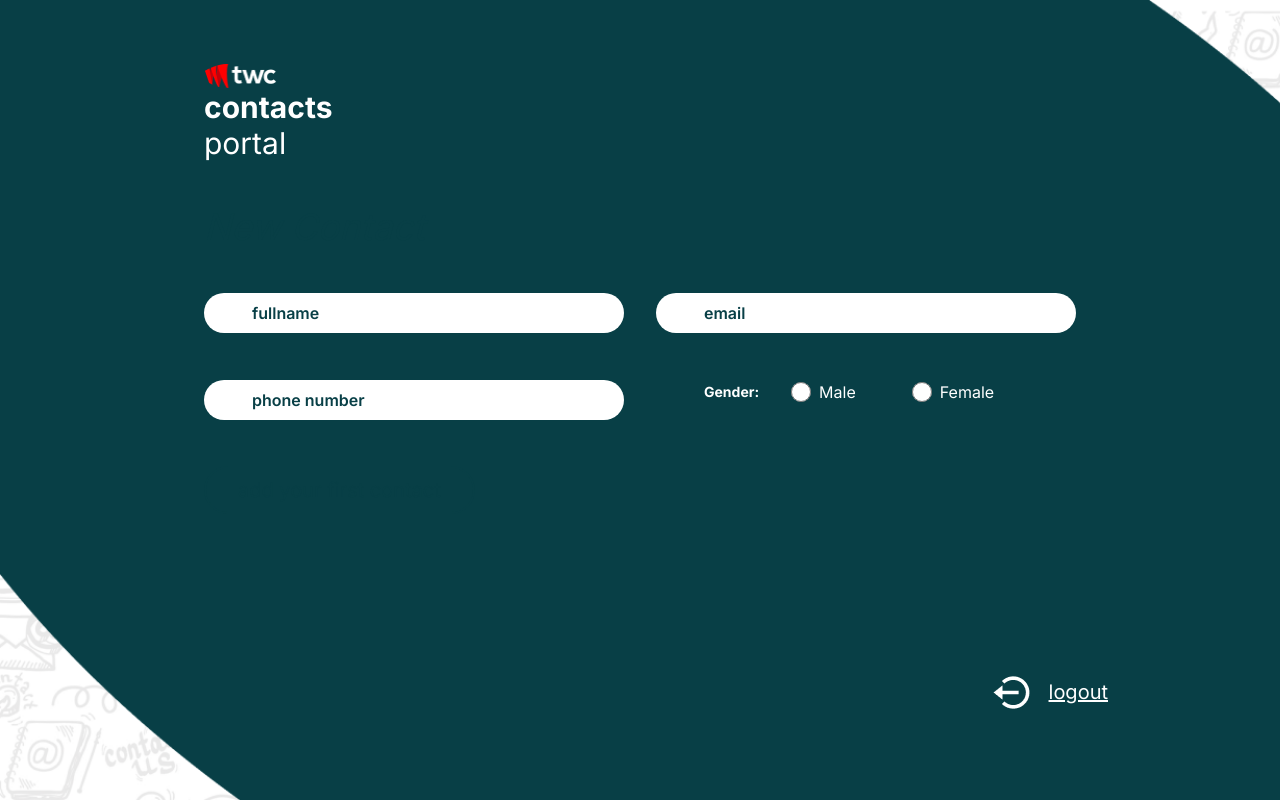
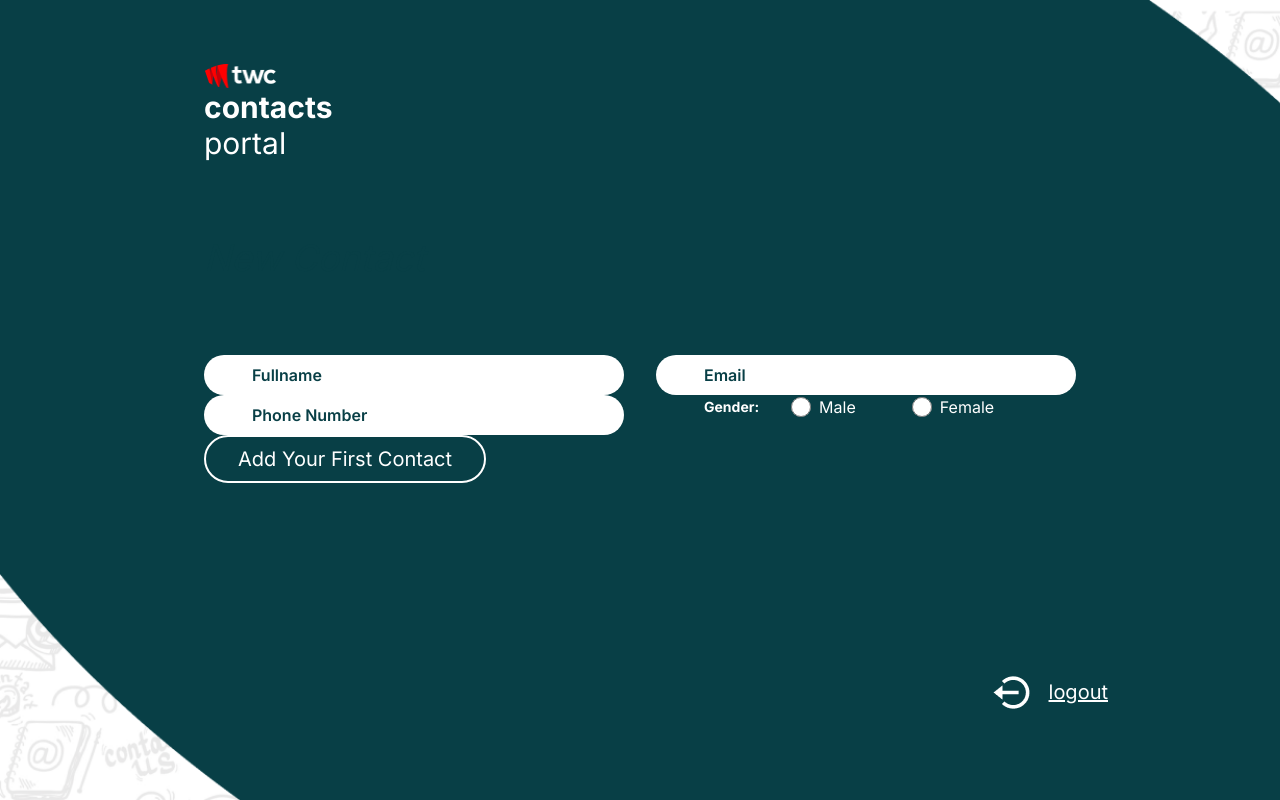
Before and after one commit to dasunwickr/twc-test-nextweb, a Next.js app: page /contact/new in a window 1280 px wide. Built offline with nearby package versions, Linux system fonts and the light colour scheme.

Commit message:
add new contact

```diff
--- a/package.json
+++ b/package.json
@@ -9,6 +9,7 @@
     "lint": "next lint"
   },
   "dependencies": {
+    "@iconify/icons-mdi": "^1.2.48",
     "@tanstack/react-query": "^5.49.2",
     "axios": "^1.7.2",
     "next": "14.2.4",
--- a/src/app/contact/new/page.tsx
+++ b/src/app/contact/new/page.tsx
@@ -1,31 +1,98 @@
-const NewContactsPage = () => {
+"use client"
+import React, { useState } from 'react';
+import { axiosInstance } from '@/util/axiosInstance';
+
+const NewContactsPage: React.FC = () => {
+    const [fullname, setFullname] = useState<string>('');
+    const [email, setEmail] = useState<string>('');
+    const [phoneNumber, setPhoneNumber] = useState<string>('');
+    const [gender, setGender] = useState<string>('');
+
+    const handleSubmit = async (e: React.FormEvent<HTMLFormElement>) => {
+        e.preventDefault();
+
+        try {
+            const response = await axiosInstance.post('/contact', {
+                name: fullname,
+                email,
+                phoneNumber,
+                gender
+            });
+
+            console.log('Contact added:', response.data);
+            setFullname('');
+            setEmail('');
+            setPhoneNumber('');
+            setGender('');
+        } catch (error) {
+            console.error('Error adding contact:', error);
+        }
+    };
+
     return (
         <div className="flex flex-col justify-evenly h-[400px] text-green text-bold">
-            <div className="text-4xl font-normal italic" >New Contact</div>
+            <div className="text-4xl font-normal italic">New Contact</div>
+            <form onSubmit={handleSubmit}>
                 <div className="flex gap-8">
-                <input type="text" placeholder="fullname" className="flex-1 rounded-full py-2 px-12 text-green-800" />
-                <input type="text" placeholder="email" className="flex-1 rounded-full py-2 px-12 text-green-800" />
+                    <input
+                        type="text"
+                        placeholder="Fullname"
+                        className="flex-1 rounded-full py-2 px-12 text-green-800"
+                        value={fullname}
+                        onChange={(e) => setFullname(e.target.value)}
+                    />
+                    <input
+                        type="text"
+                        placeholder="Email"
+                        className="flex-1 rounded-full py-2 px-12 text-green-800"
+                        value={email}
+                        onChange={(e) => setEmail(e.target.value)}
+                    />
                 </div>
                 <div className="flex gap-8">
-                <input type="text" placeholder="phone number" className="flex-1 rounded-full py-2 px-12 text-green-800" />
-                <div className="flex-1 px-12 ">
+                    <input
+                        type="text"
+                        placeholder="Phone Number"
+                        className="flex-1 rounded-full py-2 px-12 text-green-800"
+                        value={phoneNumber}
+                        onChange={(e) => setPhoneNumber(e.target.value)}
+                    />
+                    <div className="flex-1 px-12">
                         <div className="flex gap-8 items-center">
                             <label className="block text-white text-sm font-bold">Gender:</label>
                             <label className="inline-flex items-center">
-                            <input type="radio" className=" form-radio h-5 w-5" name="gender" value="male" />
+                                <input
+                                    type="radio"
+                                    className="form-radio h-5 w-5"
+                                    name="gender"
+                                    value="Male"
+                                    checked={gender === 'Male'}
+                                    onChange={() => setGender('Male')}
+                                />
                                 <span className="ml-2 text-white">Male</span>
                             </label>
                             <label className="inline-flex items-center ml-6">
-                            <input type="radio" className=" form-radio h-5 w-5" name="gender" value="female" />
+                                <input
+                                    type="radio"
+                                    className="form-radio h-5 w-5"
+                                    name="gender"
+                                    value="Female"
+                                    checked={gender === 'Female'}
+                                    onChange={() => setGender('Female')}
+                                />
                                 <span className="ml-2 text-white">Female</span>
                             </label>
                         </div>
                     </div>
+                </div>
+                <div>
+                    <button type="submit" className="border-2 text-xl rounded-full px-8 py-2 border-white text-white">
+                        Add Your First Contact
+                    </button>
+                </div>
+            </form>
+        </div>
+    );
+};
 
-            </div>
-            <div><button className="border-2 text-xl rounded-full px-8 py-2">add your first contact</button></div>
-        </div>
-    )
-}
-
-export default NewContactsPage
+export default NewContactsPage;
--- a/src/app/contact/page.tsx
+++ b/src/app/contact/page.tsx
@@ -3,9 +3,14 @@ import { useEffect, useState } from 'react';
 import { axiosInstance } from '@/util/axiosInstance';
 import { Contact } from '@/types';
 import Image from 'next/image';
+import { Icon, InlineIcon } from '@iconify/react';
+import pencilIcon from '@iconify/icons-mdi/pencil';
+import trashCanIcon from '@iconify/icons-mdi/trash-can-outline';
+import { useRouter } from 'next/navigation';
 
 const ContactPage: React.FC = () => {
     const [contacts, setContacts] = useState<Contact[]>([]);
+    const router = useRouter();
 
     useEffect(() => {
         const fetchData = async () => {
@@ -20,12 +25,27 @@ const ContactPage: React.FC = () => {
         fetchData();
     }, []);
 
+    const handleDelete = async (id: number) => {
+        try {
+            await axiosInstance.delete(`/contact/${id}`);
+            // Filter out the deleted contact from state
+            setContacts(prevContacts => prevContacts.filter(contact => contact.id !== id));
+        } catch (error) {
+            console.error('Error deleting contact:', error);
+        }
+    };
+
+    const handleEdit = (id: number) => {
+        // Implement edit functionality as needed
+        console.log(`Editing contact with id ${id}`);
+    };
+
     return (
         <div className="h-full my-8">
             <div className="flex justify-between items-center">
                 <div className="text-4xl italic font-normal">Contacts</div>
                 <div>
-                    <button className="border-2 text-xl rounded-full px-8 py-2">Add New Contact</button>
+                    <button className="border-2 text-xl rounded-full px-8 py-2" onClick={() => { router.push("/contact/new") }}>Add New Contact</button>
                 </div>
             </div>
             <div className="bg-white rounded-2xl mt-8 pt-4 h-72 text-green-700 p-2">
@@ -56,7 +76,14 @@ const ContactPage: React.FC = () => {
                                     <td className="text-left">{contact.email}</td>
                                     <td className="text-left">{contact.gender}</td>
                                     <td className="text-left">{contact.phoneNumber}</td>
-                                    <td className="text-left">{/* Add any actions/buttons for each contact here */}</td>
+                                    <td className="text-left">
+                                        <button className="mr-2" onClick={() => handleEdit(contact.id)}>
+                                            <Icon icon={pencilIcon} width="24" height="24" />
+                                        </button>
+                                        <button onClick={() => handleDelete(contact.id)}>
+                                            <InlineIcon icon={trashCanIcon} width="24" height="24" />
+                                        </button>
+                                    </td>
                                 </tr>
                             ))}
                         </tbody>
```
Also changed, not shown: 1 other file (tests, documents, lock files or other folders). Lines whose indentation alone changed are shown as unchanged.
